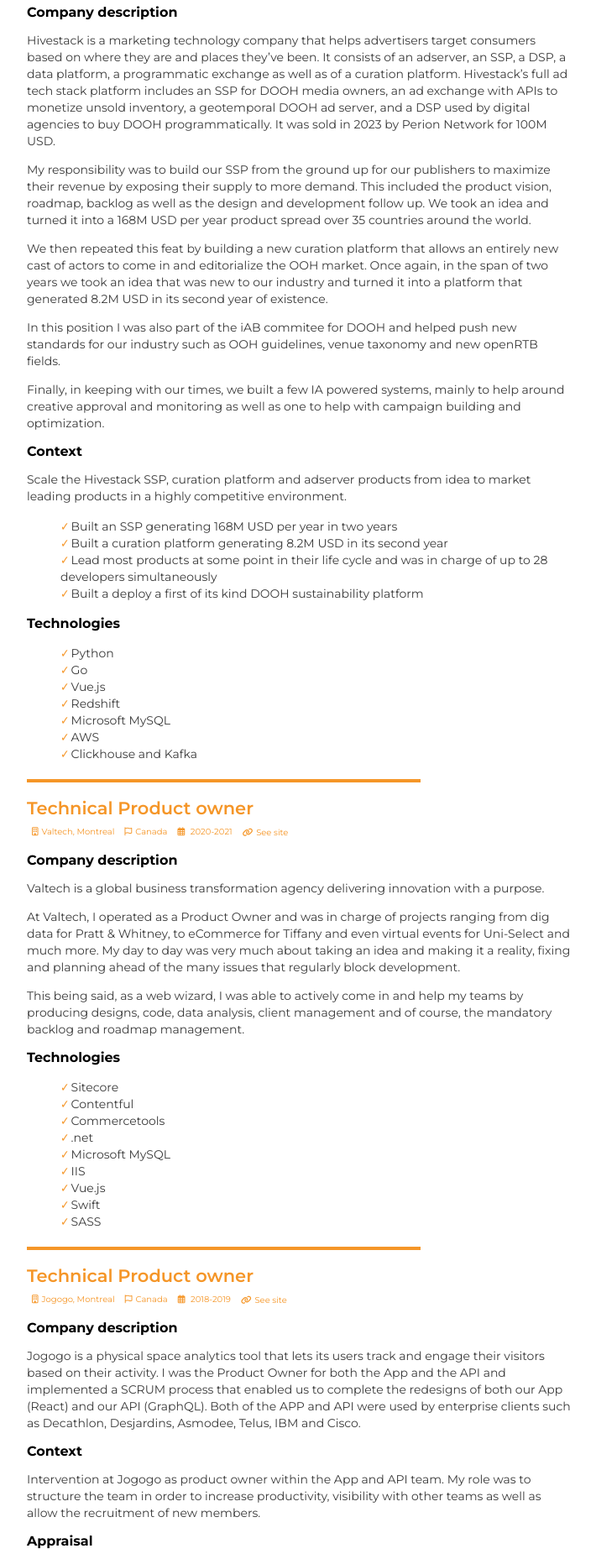
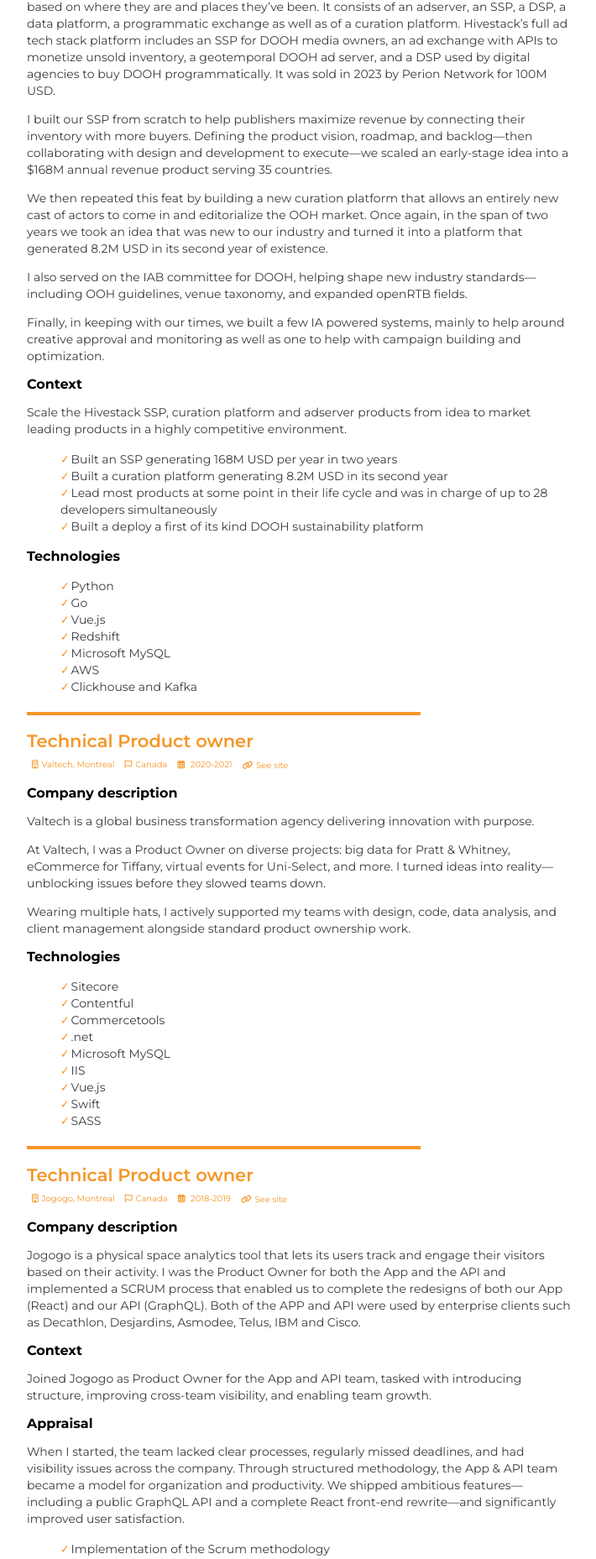
Before and after one commit to Armitage35/portfolio, a Vue app: page /#/technicalFile in a window 1280 px wide. Shown: the part 514-2371 px from the top of the page at 84% size, without its empty margins (18-728 px from the left). Built offline with nearby package versions, Linux system fonts and the light colour scheme.

Commit message:
improve text and print layout

```diff
--- a/src/Views/TechnicalFile/TechnicalFile.scss
+++ b/src/Views/TechnicalFile/TechnicalFile.scss
@@ -3,6 +3,9 @@
 
 .technicalFile {
 	display: flex;
+	@media print {
+		display: block;
+	}
 }
 
 .technicalFile-content {
@@ -14,4 +17,21 @@
 			max-width: 100%;
 		}
 	}
+	@media print {
+		padding: 20px;
+		max-width: 100%;
+		color: #000;
+		background: #fff;
+
+		h1 {
+			margin-top: 30px;
+			margin-bottom: 15px;
+			page-break-after: avoid;
+		}
+
+		p {
+			margin: 8px 0;
+			page-break-inside: avoid;
+		}
+	}
 }
--- a/src/i18n.json
+++ b/src/i18n.json
@@ -2,17 +2,17 @@
     "en": {
         "portfolio": {
             "elevatorPitch": {
-                "title": "My role",
+                "title": "About me",
                 "pitch": [
-                    "As a senior product manager, my mission is to deliver a great product to the user, to commit developers to technological excellence, to ensure designs respect technical constraints, to enable the company to understand what it is we are building, and to ensure our representatives are heard. As a manager, I believe that working software is the primary measure of success, that maximizing the amount of work not done is essential and that business people and developers must work together daily throughout the project.",
-                    "As a product peron, I believe that working software is the primary measure of success, that maximizing the amount of work not done is essential and that business people and developers must work together daily throughout the project."
+                    "I'm a senior product manager who believes shipping great products is about balancing user needs, technical excellence, and smart constraints. I focus on what actually matters—collaborating closely with developers, partnering with designers from day one, and keeping the whole team aligned on what we're building.",
+                    "I'm passionate about delivering value through working software, cutting out the noise, and fostering strong partnerships between product, engineering, and design."
                 ]
             },
             "home": {
                 "name": "Adrien Dubois",
                 "lastName": "Ahlqvist",
-                "title": "Senior product manager, Web wizard, Climber",
-                "homePitch": "What does a product manager jack of all trades looks like? Like a whole lot of getting shit done. So, how soon are we shipping great stuff?"
+                "title": "Senior product manager, Web wizard",
+                "homePitch": "Senior product manager with a passion for shipping great products. I combine strategic thinking with hands-on execution across product, design, and engineering."
             },
             "projects": [
                 {
@@ -23,7 +23,7 @@
                     "cover": "FacebookEventTracker",
                     "place": "ArmitageWeb",
                     "description": [
-                        "This project is a CLI tool that enables people who don't have a Facebook account to keep an eye out for events they want to part take in."
+                        "A CLI tool that helps non-Facebook users discover and stay updated on events they care about."
                     ]
                 },
                 {
@@ -34,7 +34,7 @@
                     "cover": "FuzzyRoadmap",
                     "place": "ArmitageWeb",
                     "description": [
-                        "This easy to use tool will enable you to create fuzzy time roadmap in a matter of seconds, available today at fuzzyroadmap.com. Fuzzy time roadmaps are tools that will let your main stakeholder keep an eye on what is currently being worked on as well as to know what is next. That being said, they fully embrace development uncertainties, especially time since you do don't give any estimate or timeline. Usually, you will want to report on four basic timelines: in progress, soon, later, done."
+                        "An intuitive tool for creating fuzzy time roadmaps in seconds. Designed to help stakeholders understand what's being worked on and what's next—without the unreliable estimates. Perfect for tracking progress across four states: in progress, soon, later, done."
                     ]
                 },
                 {
@@ -45,7 +45,7 @@
                     "cover": "Day2DayWallapaper",
                     "place": "ArmitageWeb",
                     "description": [
-                        "Chrome OS is an amazing OS but its wallpaper management abilities are lacking, at best. Day2Day.wallpaper enable its users browse, discover and find amazing photos to use as their new wallpaper for their Chrome OS devices."
+                        "A Chrome extension that solves Chrome OS's limited wallpaper management. Easily browse and discover beautiful photos to personalize your device."
                     ]
                 },
                 {
@@ -56,7 +56,7 @@
                     "country": "Canada",
                     "place": "ArmitageWeb",
                     "description": [
-                        "Day2Day password is a Chrome extension that enables its users to create strong password on the fly. This encourages you to use unique and strong password on each service you create an account for."
+                        "A Chrome extension for generating strong, unique passwords on the fly. Encourages better security practices by making it easy to use a different password for every account."
                     ]
                 },
                 {
@@ -67,7 +67,7 @@
                     "country": "Canada",
                     "place": "ArmitageWeb",
                     "description": [
-                        "Day2Day is a Chrome extension for people who want to get more out of their days. It acts as a new homepage and provides you with a todo list, a notepad and access to your Pocket read list. It does that and displays amazing pictures from Unsplash as well as the weather to make sure you can truely get it all done in one place."
+                        "A productivity-focused Chrome extension that replaces your default homepage. Combines a to-do list, notepad, Pocket integration, and curated photos from Unsplash—plus weather—to help you tackle your day all in one place."
                     ]
                 }
             ],
@@ -259,7 +259,7 @@
                     "country": "Ireland",
                     "clickable": false,
                     "description": [
-                        "Formation that regroups technical courses (coding, software engineering) and digital marketing "
+                        "Blended technical coursework in coding and software engineering with digital marketing fundamentals."
                     ]
                 },
                 {
@@ -269,7 +269,7 @@
                     "duration": "2012-2013",
                     "clickable": false,
                     "description": [
-                        "Formation dedicated to technology and digital marketing. Writing of an essay about the spreading of brand trust in online communities "
+                        "Focused on technology and digital marketing, with a thesis exploring how brand trust spreads in online communities."
                     ]
                 },
                 {
@@ -279,7 +279,7 @@
                     "duration": "2010-2014",
                     "clickable": false,
                     "description": [
-                        "Generalist formation in management and business with a strong inclination toward international. Specialized in entrepreneurship "
+                        "Broad management and business foundation with emphasis on international markets, specializing in entrepreneurship."
                     ]
                 }
             ],
@@ -291,9 +291,9 @@
                     "country": "Canada",
                     "description": [
                         "Hivestack is a marketing technology company that helps advertisers target consumers based on where they are and places they’ve been. It consists of an adserver, an SSP, a DSP, a data platform, a programmatic exchange as well as of a curation platform. Hivestack’s full ad tech stack platform includes an SSP for DOOH media owners, an ad exchange with APIs to monetize unsold inventory, a geotemporal DOOH ad server, and a DSP used by digital agencies to buy DOOH programmatically. It was sold in 2023 by Perion Network for 100M USD.",
-                        "My responsibility was to build our SSP from the ground up for our publishers to maximize their revenue by exposing their supply to more demand. This included the product vision, roadmap, backlog as well as the design and development follow up. We took an idea and turned it into a 168M USD per year product spread over 35 countries around the world.",
+                        "I built our SSP from scratch to help publishers maximize revenue by connecting their inventory with more buyers. Defining the product vision, roadmap, and backlog—then collaborating with design and development to execute—we scaled an early-stage idea into a $168M annual revenue product serving 35 countries.",
                         "We then repeated this feat by building a new curation platform that allows an entirely new cast of actors to come in and editorialize the OOH market. Once again, in the span of two years we took an idea that was new to our industry and turned it into a platform that generated 8.2M USD in its second year of existence.",
-                        "In this position I was also part of the iAB commitee for DOOH and helped push new standards for our industry such as OOH guidelines, venue taxonomy and new openRTB fields.",
+                        "I also served on the IAB committee for DOOH, helping shape new industry standards—including OOH guidelines, venue taxonomy, and expanded openRTB fields.",
 						"Finally, in keeping with our times, we built a few IA powered systems, mainly to help around creative approval and monitoring as well as one to help with campaign building and optimization."
                     ],
                     "cover": "hivestack",
@@ -323,9 +323,9 @@
                     "duration": "2020-2021",
                     "country": "Canada",
                     "description": [
-                        "Valtech is a global business transformation agency delivering innovation with a purpose.",
-                        "At Valtech, I operated as a Product Owner and was in charge of projects ranging from dig data for Pratt & Whitney, to eCommerce for Tiffany and even virtual events for Uni-Select and much more. My day to day was very much about taking an idea and making it a reality, fixing and planning ahead of the many issues that regularly block development.",
-                        "This being said, as a web wizard, I was able to actively come in and help my teams by producing designs, code, data analysis, client management and of course, the mandatory backlog and roadmap management."
+                        "Valtech is a global business transformation agency delivering innovation with purpose.",
+                        "At Valtech, I was a Product Owner on diverse projects: big data for Pratt & Whitney, eCommerce for Tiffany, virtual events for Uni-Select, and more. I turned ideas into reality—unblocking issues before they slowed teams down.",
+                        "Wearing multiple hats, I actively supported my teams with design, code, data analysis, and client management alongside standard product ownership work."
                     ],
                     "cover": "valtech",
                     "tech": [
@@ -371,8 +371,8 @@
                         "SASS",
                         "LESS"
                     ],
-                    "appraisal": "When I arrived, the team had no development method, the deadlines were systematically exceeded and the other teams complained of a lack of visibility regarding the new features. Today, the Jogogo App & API team has become an example for other teams in terms of its organization and productivity. These organizational changes allowed the team to deploy many ambitious features, including a public API (GraphQL) as well as a technical rewrite of the front-end (React). It should be noted that the users' NPR has increased as the new methodology has been implemented.",
-                    "context": "Intervention at Jogogo as product owner within the App and API team. My role was to structure the team in order to increase productivity, visibility with other teams as well as allow the recruitment of new members.",
+                    "appraisal": "When I started, the team lacked clear processes, regularly missed deadlines, and had visibility issues across the company. Through structured methodology, the App & API team became a model for organization and productivity. We shipped ambitious features—including a public GraphQL API and a complete React front-end rewrite—and significantly improved user satisfaction.",
+                    "context": "Joined Jogogo as Product Owner for the App and API team, tasked with introducing structure, improving cross-team visibility, and enabling team growth.",
                     "results": [
                         "Implementation of the Scrum methodology",
                         "Implementation of complexity point estimation",
@@ -407,8 +407,8 @@
                         "Kentico",
                         "Bootstrap"
                     ],
-                    "appraisal": "My mission was to allow the transmission and documentation of knowledge from an outgoing team as well as to structure two new groups through an agile reorganization. At the end of the project, the two teams were functional and grouped together under a common desire to convert the other development groups to agile methods.",
-                    "context": "Reorganization of the Internal Tools and website development teams around the Scrum method. I was hired at a time when the old development team left the company to set up a new cross-functional product group.",
+                    "appraisal": "Successfully transitioned knowledge from the departing team and restructured two new groups around agile practices. By project end, both teams were functional and aligned on converting the broader organization to agile.",
+                    "context": "Reorganized Internal Tools and website teams around Scrum practices. Hired during a transition when the previous team departed, tasked with building new cross-functional product capabilities.",
                     "results": [
                         "Implementation of the Scrum methodology",
                         "Organization and animation of retrospectives, Daily meeting, Poker planning, sprint planning",
@@ -472,7 +472,7 @@
                         "Java"
                     ],
                     "appraisal": "In a few months we have had more than three thousand subscribers, a 90% satisfaction rate and several partnerships with major players in our industry.",
-                    "context": "After two years of development, Pryv was looking to deploy the Alpha and Beta versions of its application in order to validate its model and seek new funding.",
+                    "context": "After two years of development, Pryv was ready to launch Alpha and Beta releases to validate the market and secure new funding.",
                     "results": [
                         "Backlog and roadmap management",
                         "Writing user stories / functional and technical specifications",
@@ -490,7 +490,7 @@
                 "brag": "Need help for your next project?",
                 "email": {
                     "contact": "adrien.dubois35@gmail.com",
-                    "legend": "Shoot me an email! 🚀"
+                    "legend": "Get in touch—I'd love to chat."
                 },
                 "copyrights": "Design and code by Adrien D. Ahlqvist",
                 "seeCode": {
```
Also changed, not shown: src/Views/TechnicalFile/TechnicalFileEntry/TechnicalFileEntry.scss (+40 -0 lines).
